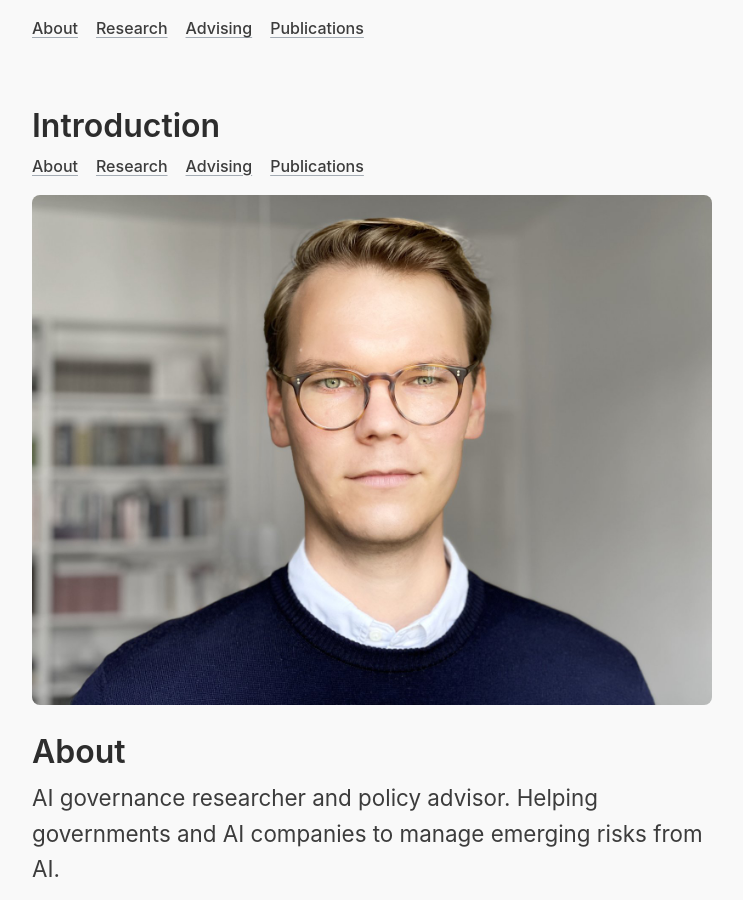
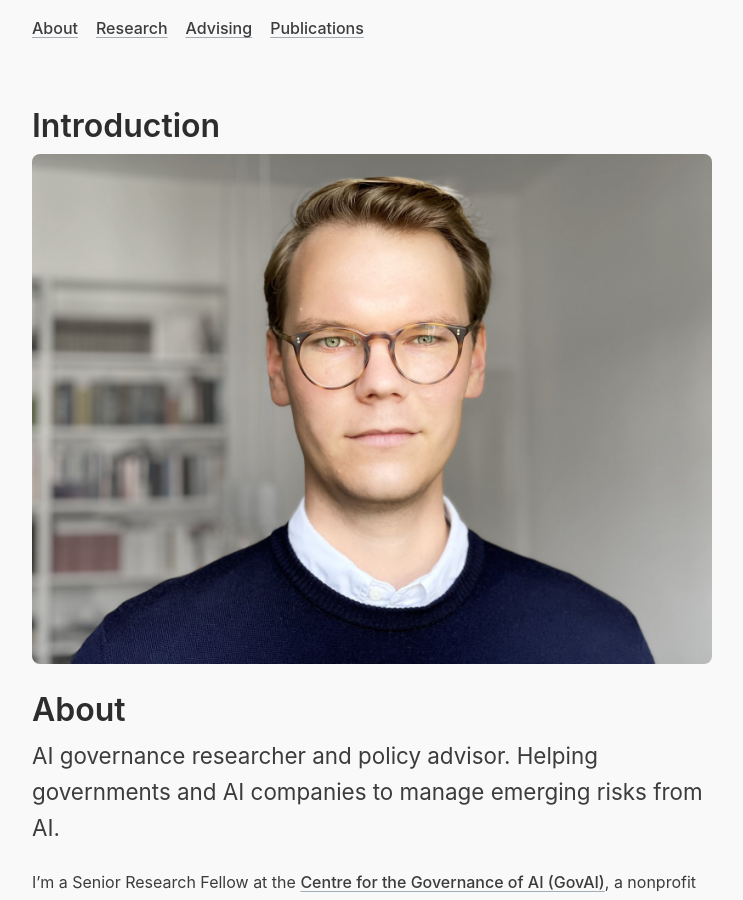
Before and after one commit to jonasschuett/jonasschuett.github.io, a Jekyll site: the page built from _posts/2020-04-04-introduction.md, in a window 1280 px wide and 900 px high. Shown: the whole window, without its empty margins (268-1011 px from the left). Built offline with Jekyll 4.4.1, drawn with Linux system fonts in a browser that asks for light colours; nearby versions of some CDN libraries.

Commit message:
Update 2020-04-04-introduction.md

```diff
--- a/_posts/2020-04-04-introduction.md
+++ b/_posts/2020-04-04-introduction.md
@@ -1,10 +1,6 @@
 ---
 layout: page
 ---
-
-
-[About](#about) &nbsp;&nbsp; [Research](#research) &nbsp;&nbsp; [Advising](#advising) &nbsp;&nbsp; [Publications](#publications)
-
 
 ![Jonas Schuett](/jonasschuett.jpg)
 
```
